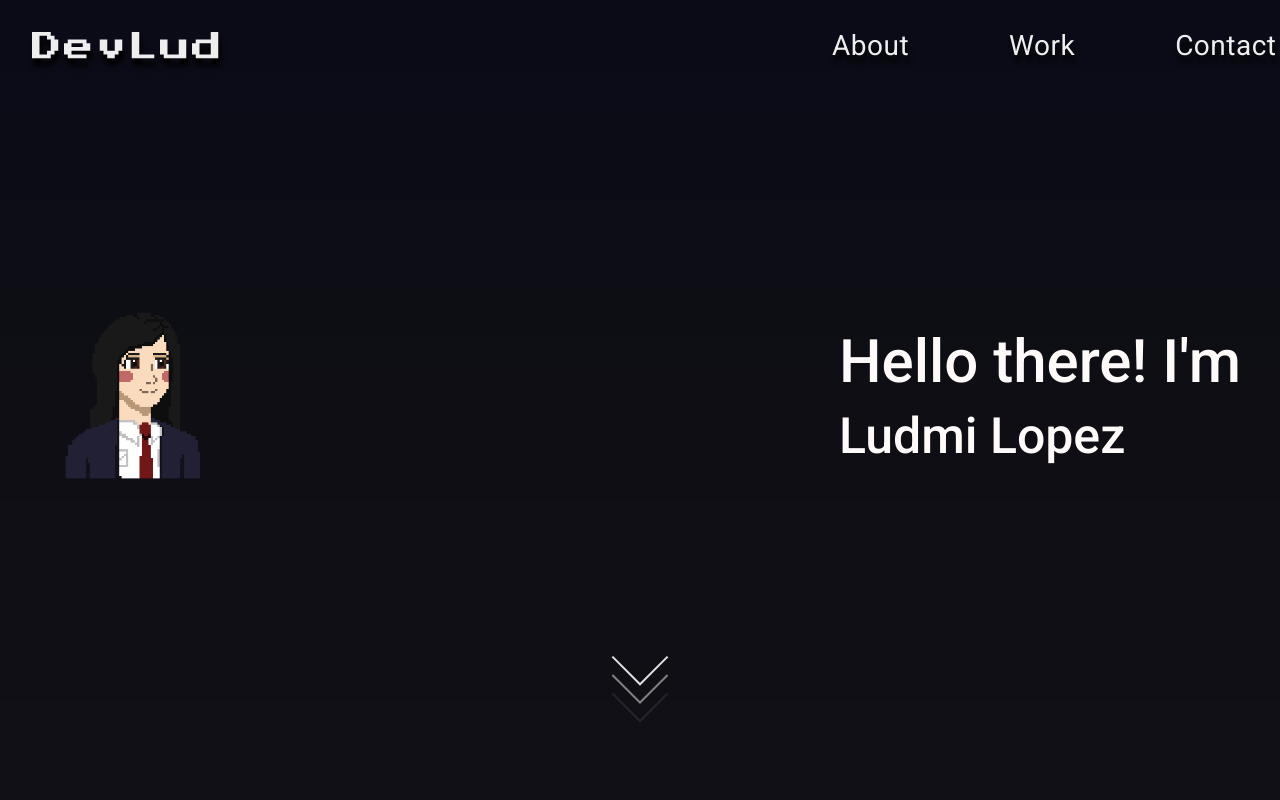
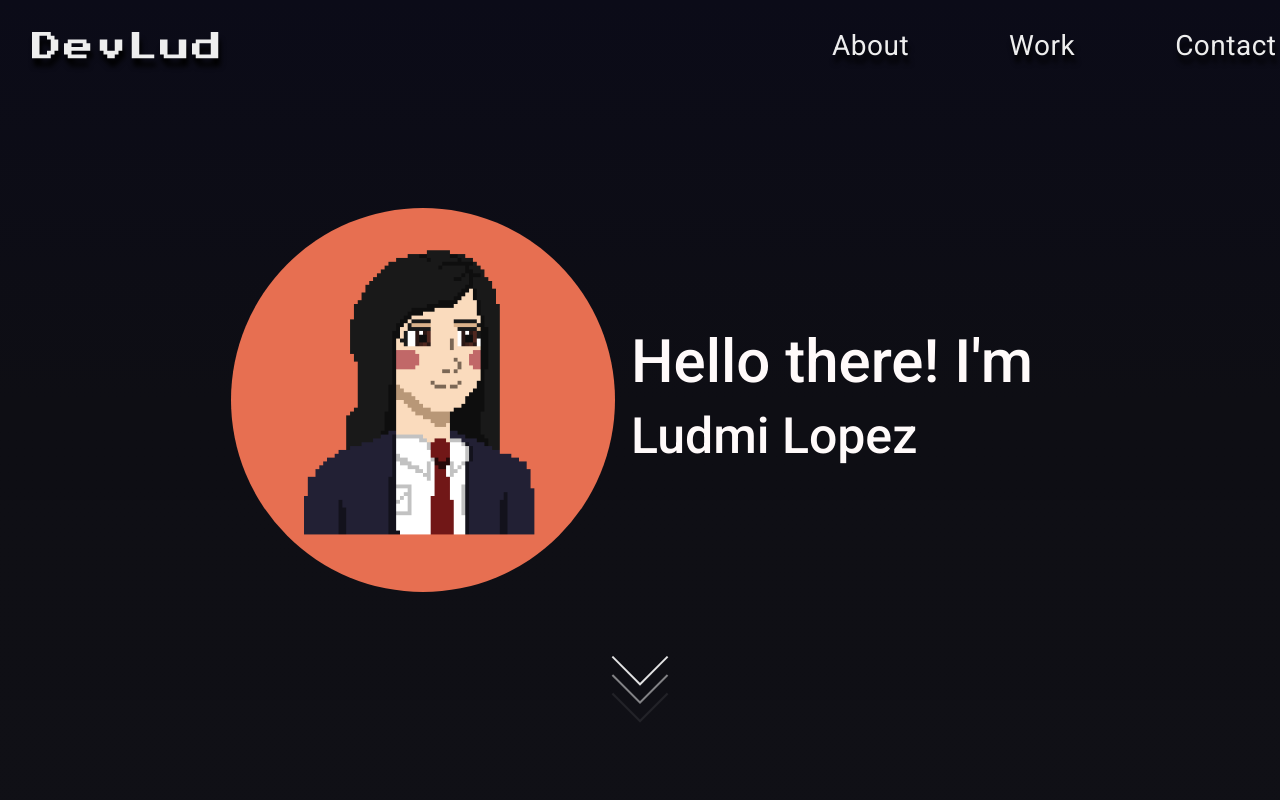
Before and after one commit to DamperDoor56/Personal-Portfolio, a website: page index.html in a window 1280 px wide. Shown: the top 800 px of the page. Drawn offline with nearby package versions, Linux system fonts and the light colour scheme.

Commit message:
feat: add a background circle for the profile picture!

```diff
--- a/index.html
+++ b/index.html
@@ -48,12 +48,7 @@
     <!--Welcome section-->
 
     <section id="welcome-section" class="welcome-section">
-        <div class="profile-picture">
-        <span class="inner-circle"></span>
-        <img class="picture"
-        src="public/assets/main_picture.png"
-        alt="picture-about-me">
-        </div>
+        <div class="profile-picture"><img class="picture" src="public/assets/main_picture.png" alt="picture-about-me"></div>
         <div class="text-box">
         <h1 class="text-on-top">Hello there! I'm </h1>
         <h1 class="Name"> Ludmi Lopez</h1>
--- a/style/welcome.css
+++ b/style/welcome.css
@@ -70,9 +70,16 @@
 .text-box{
     padding: 1rem;
 }
+.profile-picture{
+    width: 30%;
+    z-index: 10;
+}
+
 .picture{
-    width: 28%;
-    z-index: 2;
+    width: 100%;
+    border-radius: 50%;
+    background-color: var(--decoration);
+
 }
 .text-on-top{
     font-size: 60px;
```
